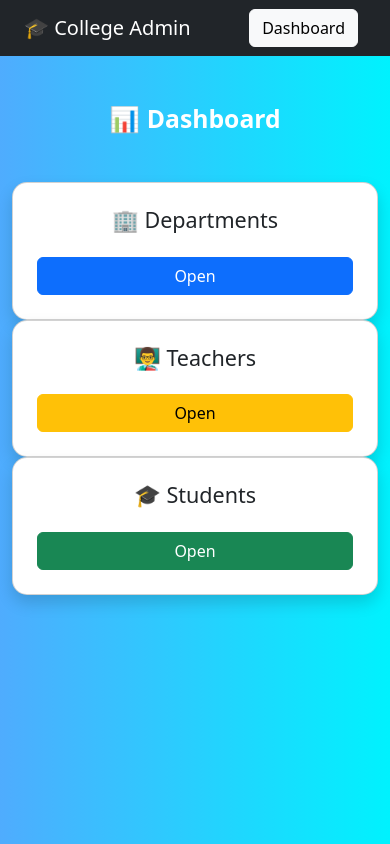
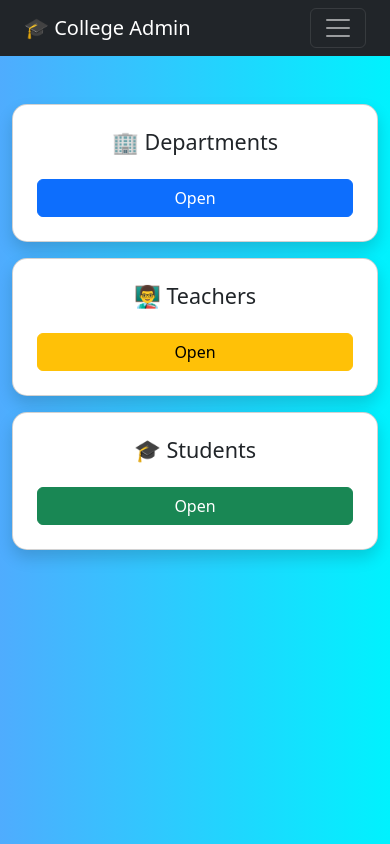
Before and after one commit to Sugandhini-05/django_collageproject, a Django app: page /dashboard/ in a window 390 px wide. Run offline with Django 5.2, Linux system fonts and the light colour scheme.

Commit message:
added responsiveness

```diff
--- a/CollegeAdministration/settings.py
+++ b/CollegeAdministration/settings.py
@@ -97,7 +97,7 @@ else:
     DATABASES = {
         "default": {
             "ENGINE": "django.db.backends.mysql",
-            "NAME": "joins",
+            "NAME": "suggu",
             "USER": "root",
             "PASSWORD": "Suggu@mysql5",
             "HOST": "localhost",
--- a/app1/static/css/style.css
+++ b/app1/static/css/style.css
@@ -14,3 +14,33 @@ body {
 h2 {
     font-weight: bold;
 }
+/* Responsive text */
+h2 {
+    font-size: 28px;
+}
+
+@media (max-width: 768px) {
+    h2 {
+        font-size: 22px;
+        text-align: center;
+    }
+}
+
+/* Card spacing */
+.card {
+    border-radius: 15px;
+}
+
+/* Button full width on mobile */
+@media (max-width: 768px) {
+    .btn {
+        width: 100%;
+    }
+}
+
+/* Table text small on mobile */
+@media (max-width: 768px) {
+    table {
+        font-size: 12px;
+    }
+}
--- a/app1/templates/base.html
+++ b/app1/templates/base.html
@@ -3,6 +3,8 @@
 <html>
 <head>
     <title>College Admin</title>
+
+    <meta name="viewport" content="width=device-width, initial-scale=1">
 
     <!-- Bootstrap -->
     <link href="https://cdn.jsdelivr.net/npm/bootstrap@5.3.0/dist/css/bootstrap.min.css" rel="stylesheet">
@@ -40,11 +42,14 @@
 
     <a class="navbar-brand" href="/dashboard/">🎓 College Admin</a>
 
-    <div class="ms-auto">
-        <a href="/dashboard/" class="btn btn-light me-2">Dashboard</a>
-        <!-- <a href="/department/" class="btn btn-primary me-2">Departments</a>
-        <a href="/teacher/" class="btn btn-warning me-2">Teachers</a>
-        <a href="/student/" class="btn btn-success">Students</a> -->
+    <button class="navbar-toggler" type="button" data-bs-toggle="collapse" data-bs-target="#menu">
+        <span class="navbar-toggler-icon"></span>
+    </button>
+
+    <div class="collapse navbar-collapse" id="menu">
+        <div class="ms-auto">
+            <a href="/dashboard/" class="btn btn-light">🏠 Dashboard</a>
+        </div>
     </div>
 
 </nav>
--- a/app1/templates/dashboard.html
+++ b/app1/templates/dashboard.html
@@ -2,26 +2,24 @@
 
 {% block content %}
 
-<h2 class="text-center text-white mb-5">📊 Dashboard</h2>
+<div class="row text-center">
 
-<div class="row justify-content-center">
-
-    <div class="col-md-3">
-        <div class="card text-center p-4 shadow">
+    <div class="col-lg-3 col-md-6 col-12 mb-3">
+        <div class="card p-4 shadow">
             <h4>🏢 Departments</h4>
             <a href="/department/" class="btn btn-primary mt-3">Open</a>
         </div>
     </div>
 
-    <div class="col-md-3">
-        <div class="card text-center p-4 shadow">
+    <div class="col-lg-3 col-md-6 col-12 mb-3">
+        <div class="card p-4 shadow">
             <h4>👨‍🏫 Teachers</h4>
             <a href="/teacher/" class="btn btn-warning mt-3">Open</a>
         </div>
     </div>
 
-    <div class="col-md-3">
-        <div class="card text-center p-4 shadow">
+    <div class="col-lg-3 col-md-6 col-12 mb-3">
+        <div class="card p-4 shadow">
             <h4>🎓 Students</h4>
             <a href="/student/" class="btn btn-success mt-3">Open</a>
         </div>
--- a/app1/templates/department.html
+++ b/app1/templates/department.html
@@ -9,6 +9,7 @@
 </form>
 
 <hr>
+<div class="table-responsive">
 
 <table class="table table-bordered">
 <tr>
@@ -30,5 +31,8 @@
 </tr>
 {% endfor %}
 </table>
+</div>
+<a href="/dashboard/" class="btn btn-secondary mb-3">⬅ Back to Dashboard</a>
+
 
 {% endblock %}
--- a/app1/templates/login.html
+++ b/app1/templates/login.html
@@ -10,8 +10,8 @@
             <form method="post">
                 {% csrf_token %}
 
-                <input type="text" name="username" class="form-control mb-3" placeholder="Username">
-                <input type="password" name="password" class="form-control mb-3" placeholder="Password">
+                <input type="text" name="username" class="form-control mb-3" placeholder="Username" class="form-control mb-2">
+                <input type="password" name="password" class="form-control mb-3" placeholder="Password" class="form-control mb-2">
 
                 <button class="btn btn-dark w-100">Login</button>
             </form>
```
Also changed, not shown: app1/templates/student.html (+7 -5 lines), app1/templates/teacher.html (+8 -2 lines), app1/migrations/0001_initial.py, db.sqlite3 (deleted), 2 other files.
